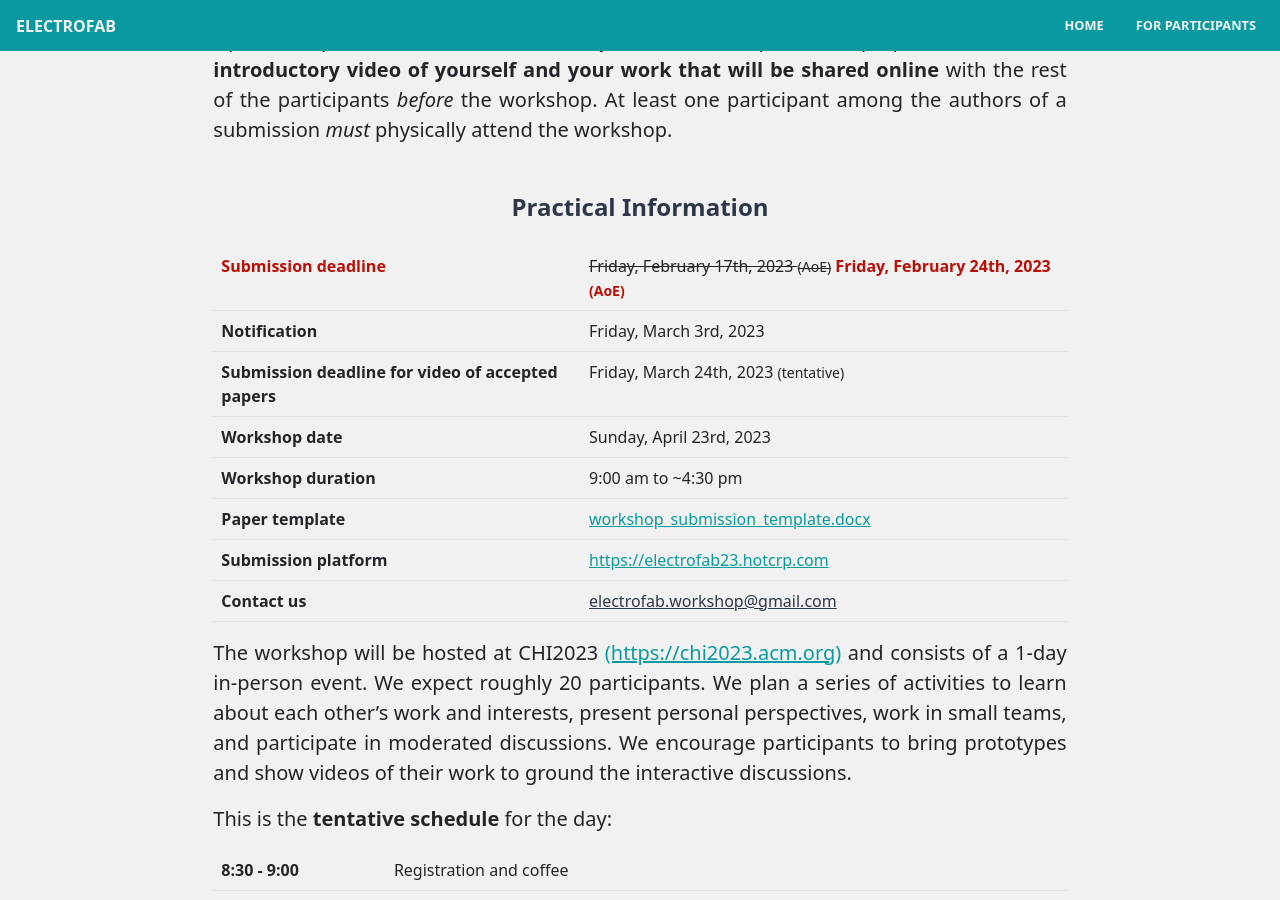
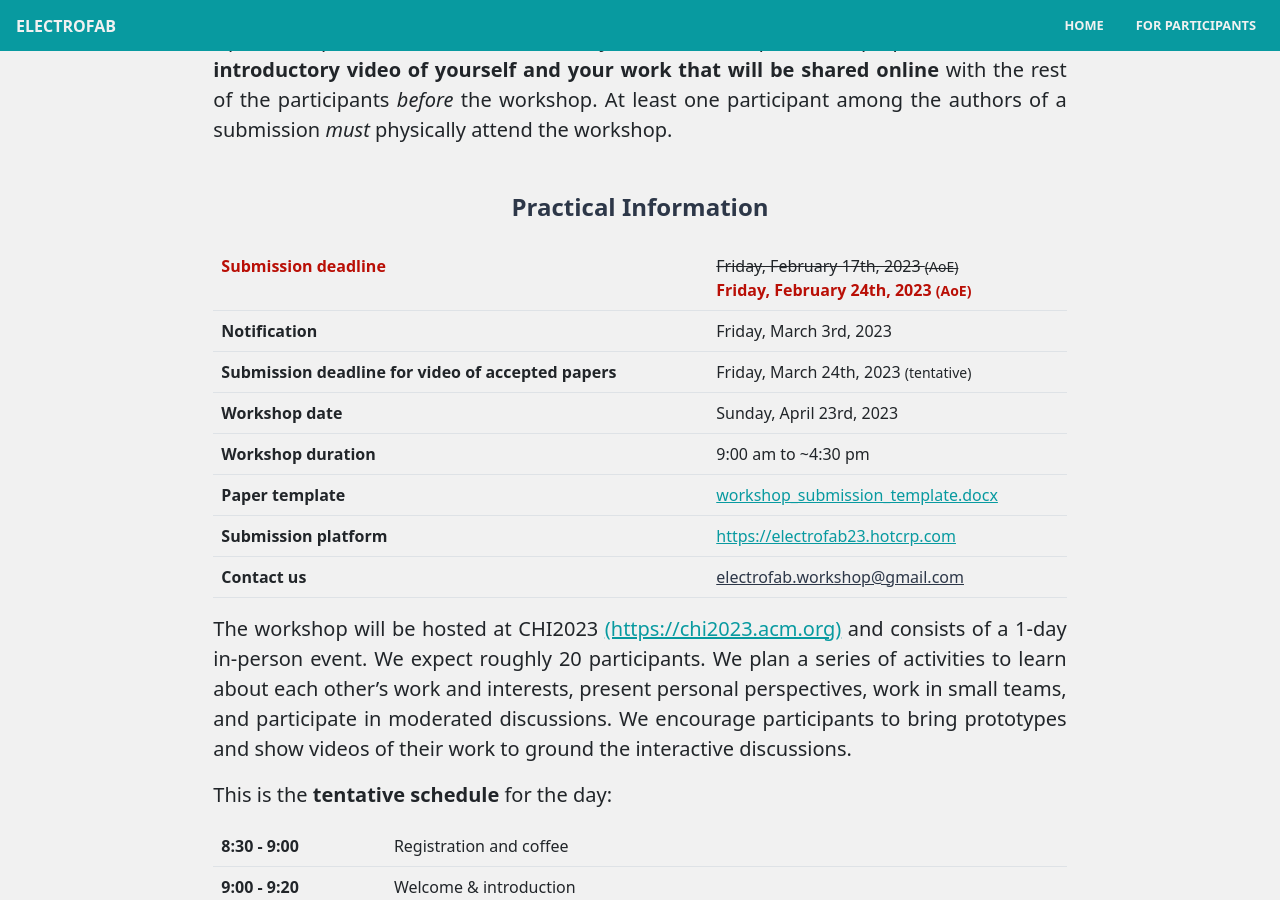
Before and after one commit to BeyondPrototyping/WorkshopWeb2023, a Jekyll site: the page built from index.html, in a window 1280 px wide and 900 px high, scrolled down 2199 px. Built offline with Jekyll 4.4.1, drawn with Linux system fonts in a browser that asks for light colours.

Commit message:
layout fix

```diff
--- a/_includes/content/timeline.html
+++ b/_includes/content/timeline.html
@@ -2,7 +2,7 @@
 	<tbody>
 		<tr>
 			<th class="text-danger">Submission deadline</th>
-			<td><del>Friday, February 17th, 2023 <small>(AoE)</small></del> <strong class="text-danger">Friday, February 24th, 2023 <small>(AoE)</small></strong></td>
+			<td><del>Friday, February 17th, 2023 <small>(AoE)</small></del> <br/> <strong class="text-danger">Friday, February 24th, 2023 <small>(AoE)</small></strong></td>
 		</tr>
 		<tr>
 			<th>Notification</th>
```
